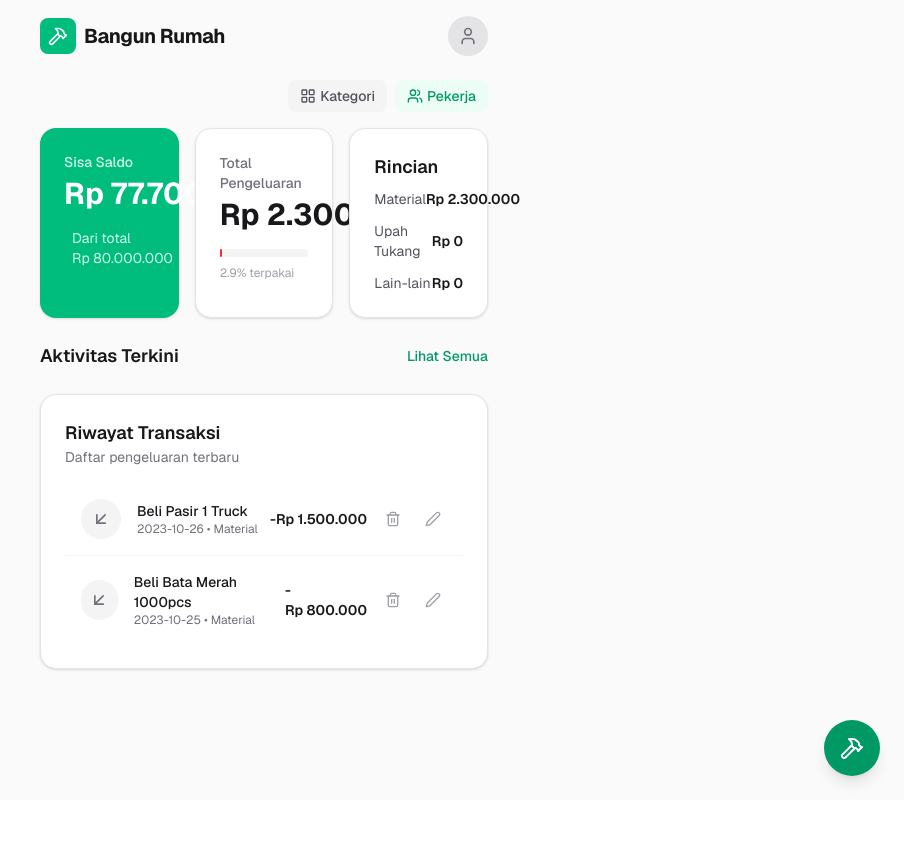
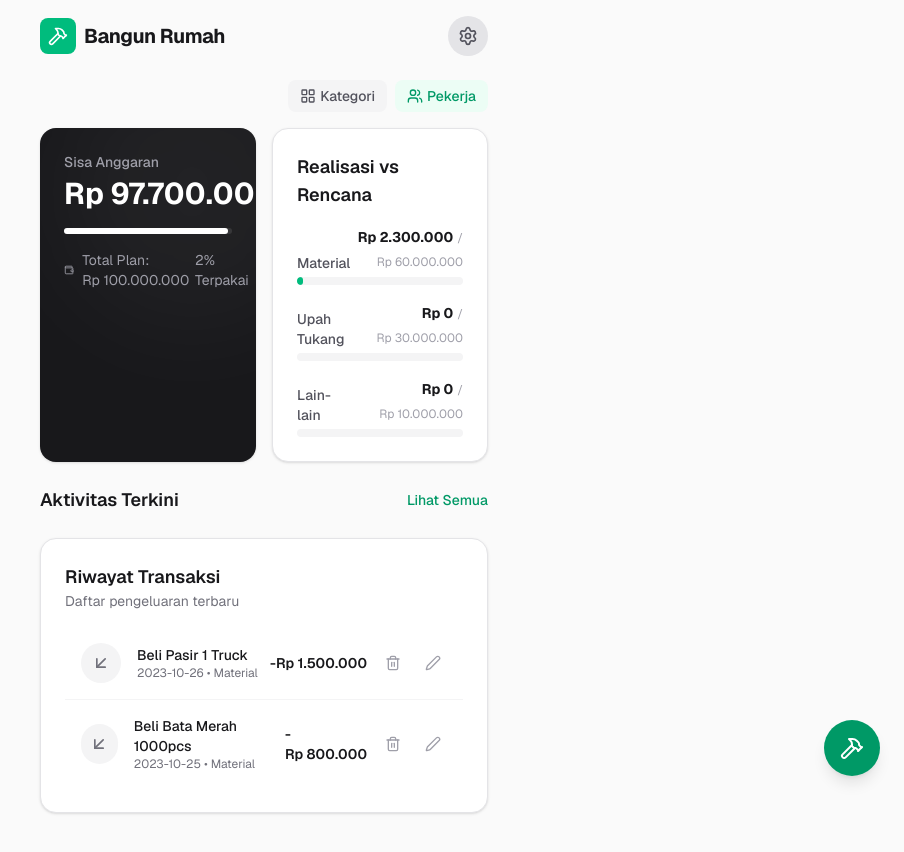
Before and after one commit to kangnova/house-build-tracker, a Next.js app: page / in a window 1280 px wide. Shown: the top 852 px of the page, without its empty margins (376-1280 px from the left). Before the commit the page ends 800 px from the top, so only its background shows below. Built offline with nearby package versions, Linux system fonts and the light colour scheme.

Commit message:
Implement Plan vs Realization (Budget Settings & Progress Bars)

```diff
--- a/app/page.tsx
+++ b/app/page.tsx
@@ -1,6 +1,6 @@
 import BudgetOverview from "@/components/BudgetOverview";
 import TransactionList from "@/components/TransactionList";
-import { Hammer, LayoutGrid, User, Users } from "lucide-react";
+import { Hammer, LayoutGrid, Settings, Users } from "lucide-react";
 import Link from "next/link";
 
 export default function Home() {
@@ -17,9 +17,10 @@ export default function Home() {
               Bangun Rumah
             </h1>
           </div>
-          <div className="h-10 w-10 rounded-full bg-zinc-200 dark:bg-zinc-800 flex items-center justify-center">
-            <User className="w-5 h-5 text-zinc-500" />
-            {/* Note: In real app, maybe User Profile avatar */}
+          <div className="flex items-center gap-2">
+            <Link href="/pengaturan" className="h-10 w-10 rounded-full bg-zinc-200 dark:bg-zinc-800 flex items-center justify-center hover:bg-zinc-300 transition-colors">
+              <Settings className="w-5 h-5 text-zinc-600" />
+            </Link>
           </div>
         </header>
 
--- a/components/BudgetOverview.tsx
+++ b/components/BudgetOverview.tsx
@@ -11,48 +11,68 @@ export default function BudgetOverview() {
 
     const percentUsed = (totalExpenses / totalBudget) * 100;
 
+    const renderProgressBar = (label: string, used: number, planned: number) => {
+        const percent = planned > 0 ? (used / planned) * 100 : 0;
+        const isOver = used > planned;
+
+        return (
+            <div className="mb-4 last:mb-0">
+                <div className="flex justify-between items-end mb-1">
+                    <span className="text-sm font-medium text-zinc-600 dark:text-zinc-400">{label}</span>
+                    <div className="text-right">
+                        <span className={`text-sm font-bold ${isOver ? 'text-red-500' : 'text-zinc-900 dark:text-zinc-100'}`}>
+                            {formatCurrency(used)}
+                        </span>
+                        <span className="text-xs text-zinc-400 ml-1">
+                            / {formatCurrency(planned)}
+                        </span>
+                    </div>
+                </div>
+                <div className="w-full bg-zinc-100 rounded-full h-2 dark:bg-zinc-800 overflow-hidden">
+                    <div
+                        className={`h-2 rounded-full transition-all ${percent > 100 ? 'bg-red-500' : percent > 80 ? 'bg-yellow-500' : 'bg-emerald-500'
+                            }`}
+                        style={{ width: `${Math.min(percent, 100)}%` }}
+                    />
+                </div>
+                {percent > 80 && (
+                    <p className="text-[10px] mt-1 text-right text-yellow-600 dark:text-yellow-500">
+                        {percent > 100 ? 'Over Budget!' : 'Mendekati limit'}
+                    </p>
+                )}
+            </div>
+        );
+    };
+
     return (
-        <div className="grid gap-4 md:grid-cols-3">
-            <Card className="bg-emerald-500 text-white dark:bg-emerald-600 border-none">
-                <div className="flex flex-col">
-                    <span className="text-emerald-100 text-sm font-medium">Sisa Saldo</span>
+        <div className="grid gap-4 md:grid-cols-2">
+            <Card className="bg-zinc-900 text-white dark:bg-zinc-100 dark:text-zinc-900 border-none relative overflow-hidden">
+                <div className="absolute top-0 right-0 p-32 bg-white/5 rounded-full blur-3xl -mr-16 -mt-16 pointer-events-none"></div>
+                <div className="flex flex-col relative z-10">
+                    <span className="text-zinc-400 dark:text-zinc-600 text-sm font-medium">Sisa Anggaran</span>
                     <span className="text-3xl font-bold mt-1">{formatCurrency(remaining)}</span>
-                    <div className="mt-4 flex items-center text-sm text-emerald-100">
-                        <Wallet className="w-4 h-4 mr-2" />
-                        <span>Dari total {formatCurrency(totalBudget)}</span>
+                    <div className="mt-4 w-full bg-white/10 rounded-full h-1.5 dark:bg-black/10">
+                        <div
+                            className="bg-white dark:bg-zinc-900 h-1.5 rounded-full transition-all"
+                            style={{ width: `${Math.min(100 - percentUsed, 100)}%` }}
+                        />
+                    </div>
+                    <div className="mt-4 flex items-center justify-between text-sm text-zinc-400 dark:text-zinc-600">
+                        <div className="flex items-center">
+                            <Wallet className="w-4 h-4 mr-2" />
+                            <span>Total Plan: {formatCurrency(totalBudget)}</span>
+                        </div>
+                        <span>{percentUsed.toFixed(0)}% Terpakai</span>
                     </div>
                 </div>
             </Card>
 
             <Card>
-                <div className="flex flex-col">
-                    <span className="text-zinc-500 text-sm font-medium">Total Pengeluaran</span>
-                    <span className="text-3xl font-bold text-zinc-900 dark:text-zinc-100 mt-1">{formatCurrency(totalExpenses)}</span>
-                    <div className="mt-4 w-full bg-zinc-100 rounded-full h-2 dark:bg-zinc-800">
-                        <div
-                            className="bg-red-500 h-2 rounded-full transition-all"
-                            style={{ width: `${Math.min(percentUsed, 100)}%` }}
-                        />
-                    </div>
-                    <span className="text-xs text-zinc-400 mt-2">{percentUsed.toFixed(1)}% terpakai</span>
-                </div>
-            </Card>
-
-            <Card>
-                <CardHeader title="Rincian" className="mb-2" />
-                <div className="space-y-3">
-                    <div className="flex justify-between items-center text-sm">
-                        <span className="text-zinc-600 dark:text-zinc-400">Material</span>
-                        <span className="font-semibold">{formatCurrency(breakdown.material)}</span>
-                    </div>
-                    <div className="flex justify-between items-center text-sm">
-                        <span className="text-zinc-600 dark:text-zinc-400">Upah Tukang</span>
-                        <span className="font-semibold">{formatCurrency(breakdown.labor)}</span>
-                    </div>
-                    <div className="flex justify-between items-center text-sm">
-                        <span className="text-zinc-600 dark:text-zinc-400">Lain-lain</span>
-                        <span className="font-semibold">{formatCurrency(breakdown.other)}</span>
-                    </div>
+                <CardHeader title="Realisasi vs Rencana" className="mb-2" />
+                <div className="pt-2">
+                    {renderProgressBar("Material", breakdown.material, budget.plans.material)}
+                    {renderProgressBar("Upah Tukang", breakdown.labor, budget.plans.labor)}
+                    {renderProgressBar("Lain-lain", breakdown.other, budget.plans.other)}
                 </div>
             </Card>
         </div>
--- /dev/null
+++ b/components/BudgetSettings.tsx
@@ -0,0 +1,126 @@
+"use client";
+
+import { useApp } from "@/lib/context";
+import { formatCurrency } from "@/lib/data";
+import { Budget } from "@/types";
+import { Save, Wallet } from "lucide-react";
+import { useEffect, useState } from "react";
+import { Card, CardHeader } from "./ui/Card";
+
+export default function BudgetSettings() {
+    const { budget, updateBudget } = useApp();
+    const [formData, setFormData] = useState<Budget>({
+        total: 0,
+        remaining: 0,
+        plans: {
+            material: 0,
+            labor: 0,
+            other: 0,
+        }
+    });
+
+    useEffect(() => {
+        setFormData(budget);
+    }, [budget]);
+
+    const handleTotalChange = (value: number) => {
+        // When total changes, we might want to suggest distribution or just update total
+        // For simplicity, we just update total. User manually updates plans.
+        setFormData(prev => ({ ...prev, total: value }));
+    };
+
+    const handlePlanChange = (key: keyof Budget['plans'], value: number) => {
+        setFormData(prev => ({
+            ...prev,
+            plans: {
+                ...prev.plans,
+                [key]: value
+            }
+        }));
+    };
+
+    const handleSubmit = (e: React.FormEvent) => {
+        e.preventDefault();
+        updateBudget(formData);
+        alert("Pengaturan anggaran berhasil disimpan!");
+    };
+
+    const allocated = formData.plans.material + formData.plans.labor + formData.plans.other;
+    const unallocated = formData.total - allocated;
+
+    return (
+        <Card>
+            <CardHeader title="Pengaturan Anggaran" description="Atur total budget dan alokasi dana" />
+            <form onSubmit={handleSubmit} className="space-y-6">
+                <div>
+                    <label className="block text-sm font-medium text-zinc-700 dark:text-zinc-300 mb-1">Total Anggaran Pembangunan (Rp)</label>
+                    <div className="relative">
+                        <div className="absolute inset-y-0 left-0 pl-3 flex items-center pointer-events-none">
+                            <span className="text-zinc-500 font-bold">Rp</span>
+                        </div>
+                        <input
+                            type="number"
+                            required
+                            className="block w-full pl-10 pr-3 py-3 border border-zinc-300 dark:border-zinc-700 rounded-xl bg-zinc-50 dark:bg-zinc-800 text-xl font-bold text-zinc-900 dark:text-zinc-100 focus:ring-2 focus:ring-emerald-500 outline-none"
+                            value={formData.total || ''}
+                            onChange={(e) => handleTotalChange(Number(e.target.value))}
+                        />
+                    </div>
+                </div>
+
+                <div className="space-y-4 pt-4 border-t border-zinc-100 dark:border-zinc-800">
+                    <h3 className="font-medium text-zinc-900 dark:text-zinc-100 flex items-center gap-2">
+                        <Wallet className="w-4 h-4" />
+                        Alokasi Dana (Plan)
+                    </h3>
+
+                    <div className="grid grid-cols-1 md:grid-cols-3 gap-4">
+                        <div>
+                            <label className="block text-xs font-medium text-zinc-500 mb-1">Material</label>
+                            <input
+                                type="number"
+                                className="block w-full px-3 py-2 border border-zinc-300 dark:border-zinc-700 rounded-lg bg-zinc-50 dark:bg-zinc-800"
+                                value={formData.plans.material || ''}
+                                onChange={(e) => handlePlanChange('material', Number(e.target.value))}
+                            />
+                        </div>
+                        <div>
+                            <label className="block text-xs font-medium text-zinc-500 mb-1">Upah Tukang</label>
+                            <input
+                                type="number"
+                                className="block w-full px-3 py-2 border border-zinc-300 dark:border-zinc-700 rounded-lg bg-zinc-50 dark:bg-zinc-800"
+                                value={formData.plans.labor || ''}
+                                onChange={(e) => handlePlanChange('labor', Number(e.target.value))}
+                            />
+                        </div>
+                        <div>
+                            <label className="block text-xs font-medium text-zinc-500 mb-1">Lain-lain (Cadangan)</label>
+                            <input
+                                type="number"
+                                className="block w-full px-3 py-2 border border-zinc-300 dark:border-zinc-700 rounded-lg bg-zinc-50 dark:bg-zinc-800"
+                                value={formData.plans.other || ''}
+                                onChange={(e) => handlePlanChange('other', Number(e.target.value))}
+                            />
+                        </div>
+                    </div>
+
+                    <div className={`text-sm p-3 rounded-lg ${unallocated < 0 ? 'bg-red-50 text-red-600' : 'bg-emerald-50 text-emerald-600'}`}>
+                        {unallocated < 0 ? (
+                            <p>⚠️ Alokasi melebihi total anggaran sebesar {formatCurrency(Math.abs(unallocated))}</p>
+                        ) : (
+                            <p>✅ Sisa anggaran belum dialokasikan: {formatCurrency(unallocated)}</p>
+                        )}
+                    </div>
+                </div>
+
+                <button
+                    type="submit"
+                    className="w-full bg-zinc-900 hover:bg-zinc-800 dark:bg-zinc-100 dark:hover:bg-zinc-200 text-white dark:text-zinc-900 font-bold py-3 rounded-xl transition-all flex items-center justify-center gap-2"
+                >
+                    <Save className="w-5 h-5" />
+                    Simpan Pengaturan
+                </button>
+            </form>
+        </Card>
+    );
+}
--- a/lib/context.tsx
+++ b/lib/context.tsx
@@ -18,6 +18,7 @@ interface AppContextType {
     categories: Category[];
     addCategory: (category: Category) => void;
     deleteCategory: (id: string) => void;
+    updateBudget: (budget: Budget) => void;
 }
 
 const AppContext = createContext<AppContextType | undefined>(undefined);
@@ -41,6 +42,7 @@ export function AppProvider({ children }: { children: React.ReactNode }) {
         const savedTransactions = localStorage.getItem("transactions");
         const savedLabor = localStorage.getItem("labor");
         const savedCategories = localStorage.getItem("categories");
+        const savedBudget = localStorage.getItem("budget");
 
         if (savedTransactions) setTransactions(JSON.parse(savedTransactions));
         else setTransactions(mockTransactions);
@@ -49,6 +51,8 @@ export function AppProvider({ children }: { children: React.ReactNode }) {
         else setLabor(mockLabor);
 
         if (savedCategories) setCategories(JSON.parse(savedCategories));
+
+        if (savedBudget) setBudget(JSON.parse(savedBudget));
 
         setIsInitialized(true);
     }, []);
@@ -59,8 +63,9 @@ export function AppProvider({ children }: { children: React.ReactNode }) {
             localStorage.setItem("transactions", JSON.stringify(transactions));
             localStorage.setItem("labor", JSON.stringify(labor));
             localStorage.setItem("categories", JSON.stringify(categories));
+            localStorage.setItem("budget", JSON.stringify(budget));
         }
-    }, [transactions, labor, categories, isInitialized]);
+    }, [transactions, labor, categories, budget, isInitialized]);
 
     const addTransaction = (t: Transaction) => {
         setTransactions((prev) => [t, ...prev]);
@@ -94,12 +99,17 @@ export function AppProvider({ children }: { children: React.ReactNode }) {
         setCategories((prev) => prev.filter((c) => c.id !== id));
     };
 
+    const updateBudget = (newBudget: Budget) => {
+        setBudget(newBudget);
+    };
+
     return (
         <AppContext.Provider value={{
             budget, transactions, materials, labor, categories,
             addTransaction, deleteTransaction, updateTransaction,
             addLabor, deleteLabor, updateLabor,
-            addCategory, deleteCategory
+            addCategory, deleteCategory,
+            updateBudget
         }}>
             {children}
         </AppContext.Provider>
--- a/lib/mockData.ts
+++ b/lib/mockData.ts
@@ -1,8 +1,13 @@
 import { Budget, DailyLaborLog, Labor, Material, Transaction } from "@/types";
 
 export const initialBudget: Budget = {
-    total: 80000000,
-    remaining: 80000000,
+    total: 100000000,
+    remaining: 100000000,
+    plans: {
+        material: 60000000,
+        labor: 30000000,
+        other: 10000000,
+    }
 };
 
 export const mockMaterials: Material[] = [
--- a/types/index.ts
+++ b/types/index.ts
@@ -4,6 +4,11 @@ export type LaborRole = 'TUKANG' | 'LADEN';
 export interface Budget {
   total: number;
   remaining: number;
+  plans: {
+    material: number;
+    labor: number;
+    other: number;
+  };
 }
 
 export interface Material {
```
Also changed, not shown: app/pengaturan/page.tsx (added, +24 -0 lines).
